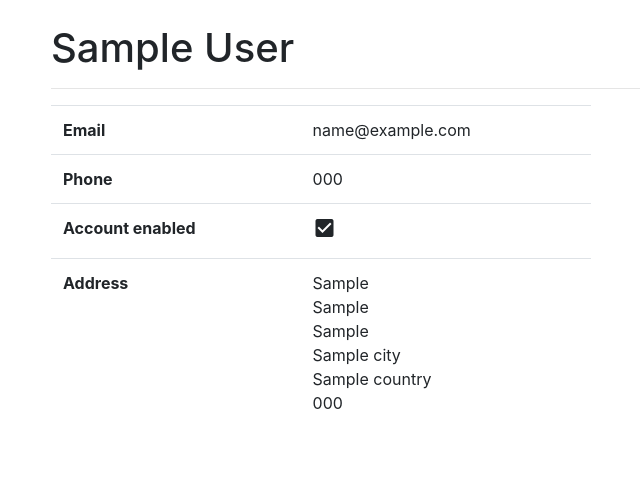
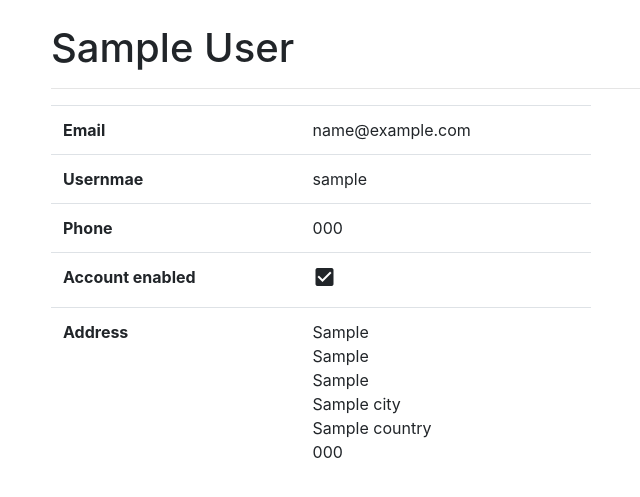
Before and after one commit to We-Will-Fix-Your-PC/wewillfixyourpc_cls, a Django app: template customers/templates/customer/customer.html in a window 1280 px wide. Shown: the part 56-553 px from the top of the page, without its empty margins (34-674 px from the left). Run offline with Django 3.2, Linux system fonts and the light colour scheme; the template is opened without the code that fills it: most values are stand-ins (such as "Sample title", 1, 10 or a date in 2020); some libraries are stand-ins or nearby versions.

Commit message:
add customer username display

```diff
--- a/customers/templates/customer/customer.html
+++ b/customers/templates/customer/customer.html
@@ -16,6 +16,10 @@
                     <tr>
                         <th>Email</th>
                         <td>{% if customer.email %}{{ customer.email }}{% else %}N/A{% endif %}</td>
+                    </tr>
+                    <tr>
+                        <th>Usernmae</th>
+                        <td>{{ customer.username }}</td>
                     </tr>
                     {% for phone in customer.attributes.phone %}
                         <tr>
```
